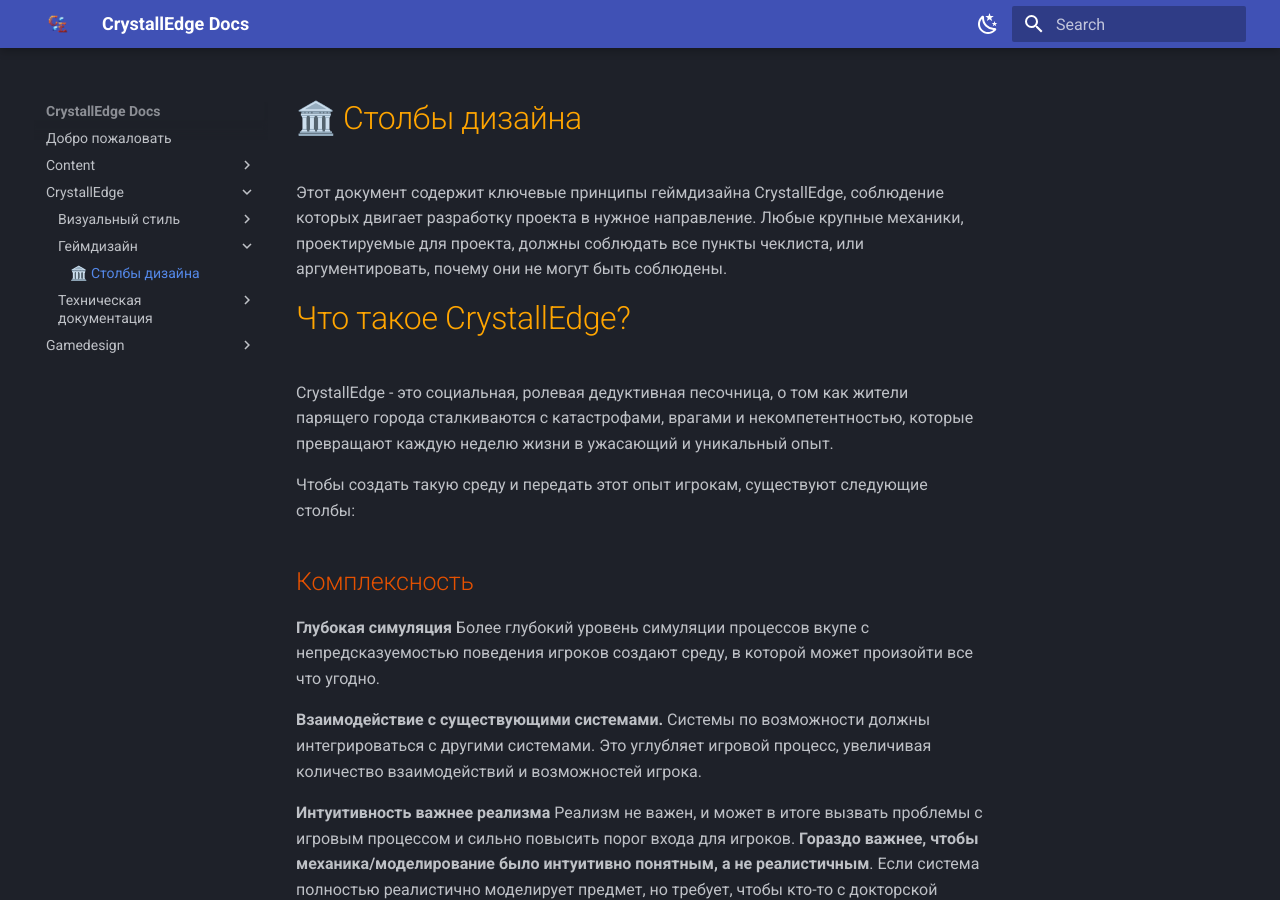
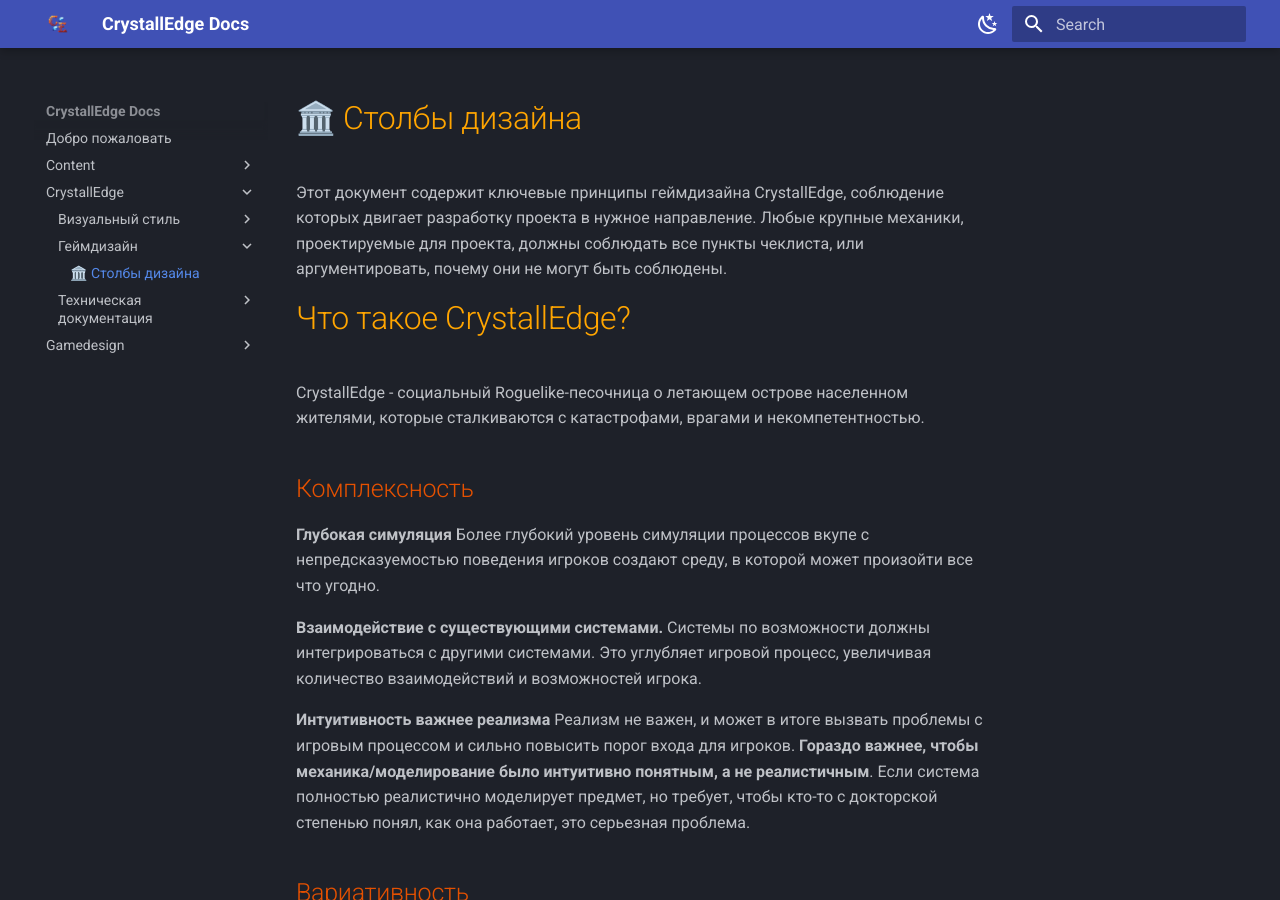
Before and after one commit to crystallpunk-14/crystallpunk-docs, an MkDocs documentation site: the page built from docs/CrystallEdge/Геймдизайн/Столбы дизайна.md, in a window 1280 px wide and 900 px high. Built offline with MkDocs 1.6.1 and Material for MkDocs 9.7.7, drawn with Linux system fonts in a browser that asks for light colours.

Commit message:
Update Столбы дизайна.md

```diff
--- a/docs/CrystallEdge/Геймдизайн/Столбы дизайна.md
+++ b/docs/CrystallEdge/Геймдизайн/Столбы дизайна.md
@@ -4,9 +4,7 @@
 
 # Что такое CrystallEdge?
 
-CrystallEdge - это социальная, ролевая дедуктивная песочница, о том как жители парящего города сталкиваются с катастрофами, врагами и некомпетентностью, которые превращают каждую неделю жизни в ужасающий и уникальный опыт.
-
-Чтобы создать такую среду и передать этот опыт игрокам, существуют следующие столбы:
+CrystallEdge - социальный Roguelike-песочница о летающем острове населенном жителями, которые сталкиваются с катастрофами, врагами и некомпетентностью.
 
 ## Комплексность
 
```
